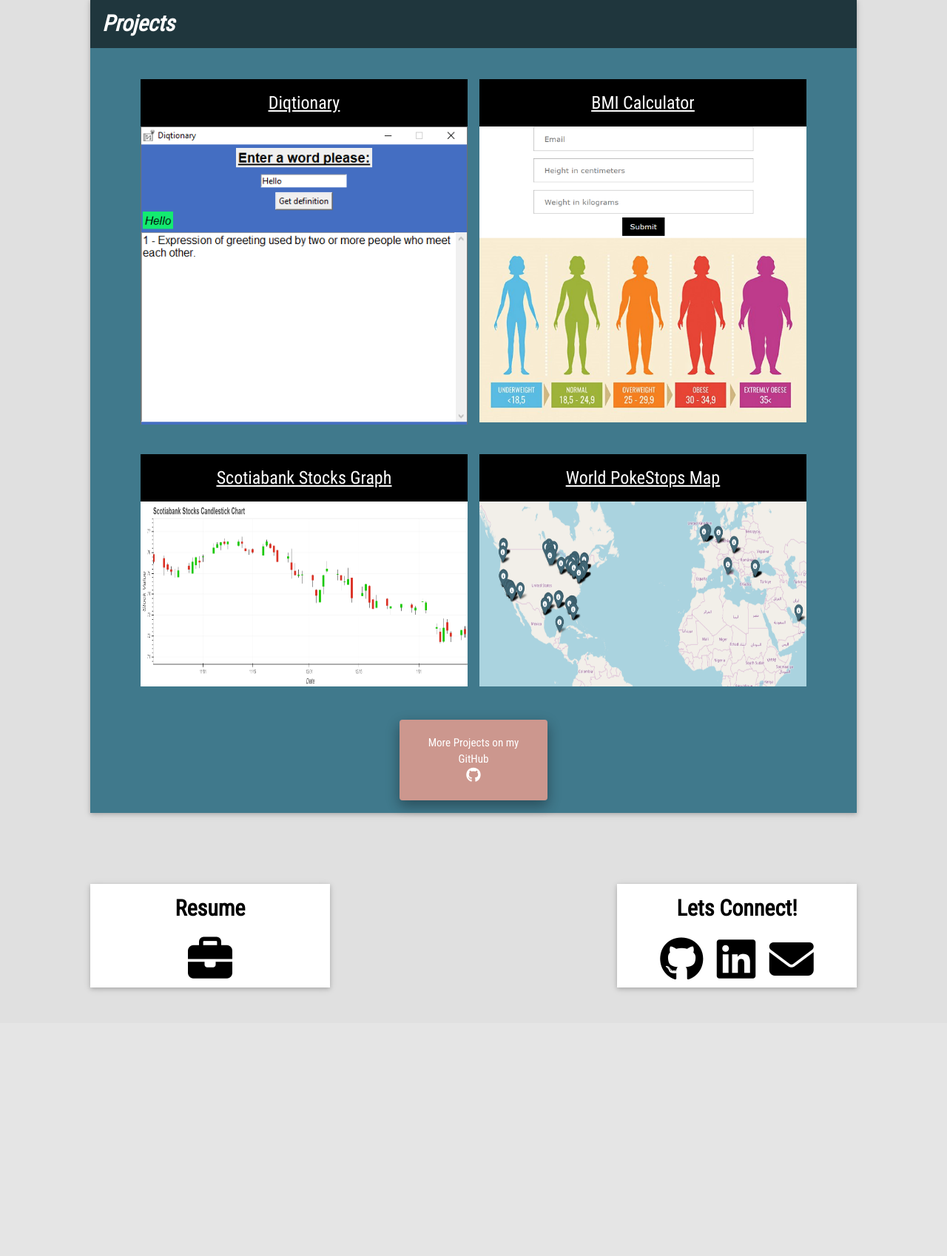
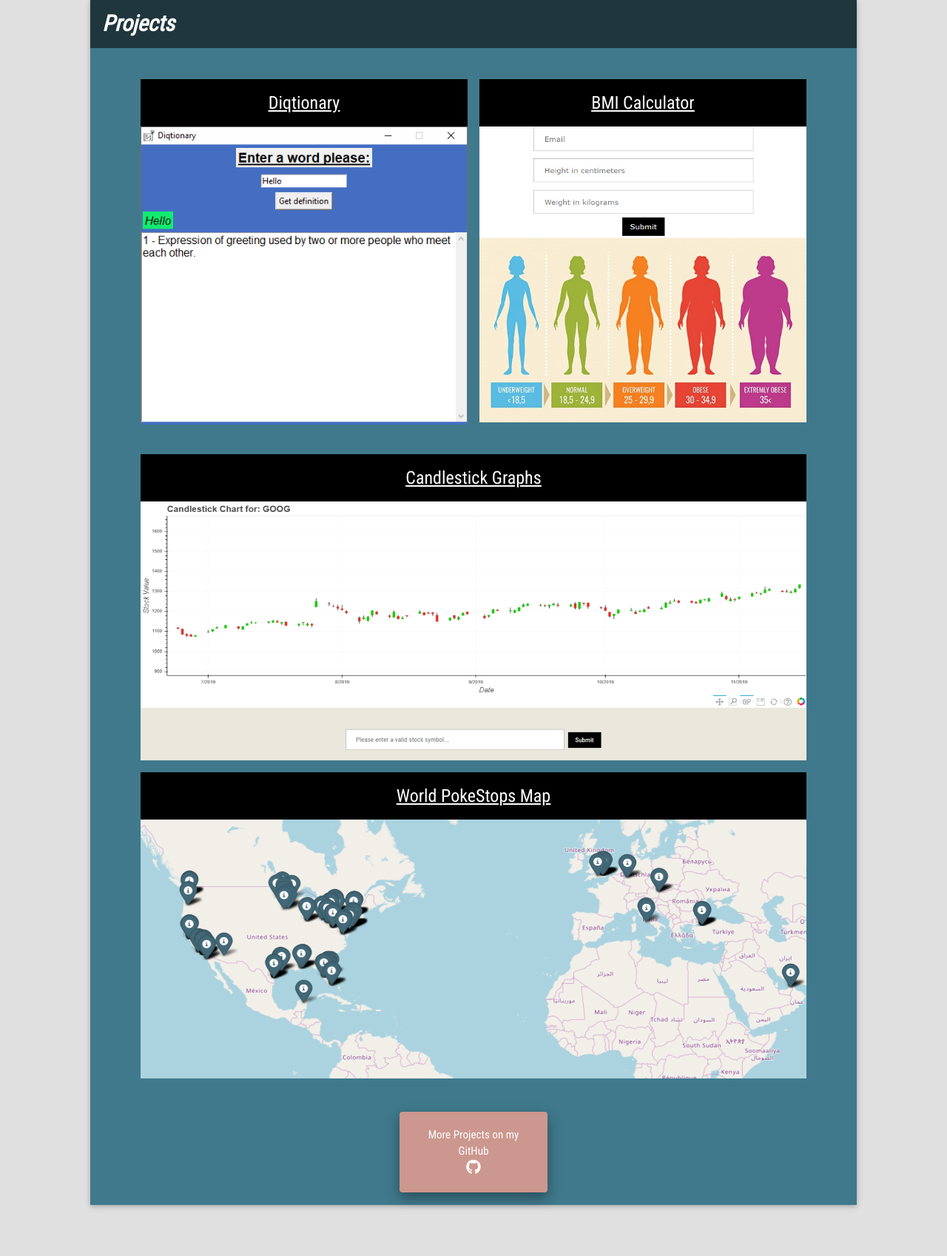
Before and after one commit to HassaanAbbasi/PersonalWebsite, a Flask app: page / in a window 1280 px wide. Shown: the part 1064-2762 px from the top of the page at 74% size. Before the commit the page ends 2405 px from the top, so only its background shows below. Run offline with Flask 2, Linux system fonts and the light colour scheme; some libraries are stand-ins or nearby versions.

Commit message:
Updated stocks project info. Updated resume.

```diff
--- a/templates/home.html
+++ b/templates/home.html
@@ -440,24 +440,24 @@
 
                 <div class="w3-content w3-padding-large">
                     <div class="w3-row-padding">
-                        <div class="w3-col l6 m6 w3-margin-bottom">
-                            <div class="w3-center w3-black w3-padding-small"><a href="https://scotiabank-stock.herokuapp.com/" target="_blank"><h3><u>Scotiabank Stocks Graph</u></h3></a></div>
+                        <div class="w3-col l12 m6 w3-margin-bottom">
+                            <div class="w3-center w3-black w3-padding-small"><a href="https://candlestick-stocks.herokuapp.com/" target="_blank"><h3><u>Candlestick Graphs</u></h3></a></div>
                             <div class="w3-display-container container">
-                                <a href="https://scotiabank-stock.herokuapp.com/" target="_blank">
-                                    <img src="{{ url_for('static', filename='scotia.png') }}" class="image2" alt="stocks" style="width:100%; height:250px">
+                                <a href="https://candlestick-stocks.herokuapp.com/" target="_blank">
+                                    <img src="{{ url_for('static', filename='stock.png') }}" class="image2" alt="stocks" style="width:100%; height:350px">
                                     <div class="middle2">
                                         <div class="text2">
-                                            An online graph that allows users to study the present stock data of Scotiabank Toronto.
+                                            An online graph that allows users to study the present stock data of any company on the stock market.
                                         </div>
                                     </div>
                                 </a>
                             </div>
                         </div>
-                        <div class="w3-col l6 m6 w3-margin-bottom">
+                        <div class="w3-col l12 m6 w3-margin-bottom">
                             <div class="w3-center w3-black w3-padding-small"><a href="https://github.com/HassaanAbbasi/World-PokeStops-Map" target="_blank"><h3><u>World PokeStops Map</u></h3></a></div>
                             <div class="w3-display-container container">
                                 <a href="https://github.com/HassaanAbbasi/World-PokeStops-Map" target="_blank">
-                                    <img src="{{ url_for('static', filename='mapping.png') }}" class="image2" alt="poke map" style="width:100%; height: 250px;">
+                                    <img src="{{ url_for('static', filename='mapping.png') }}" class="image2" alt="poke map" style="width:100%; height: 350px;">
                                     <div class="middle2">
                                         <div class="text2">
                                             A map that stores the locations of interesting PokeStops from around the world.
```
Also changed, not shown: static/stock.png (added), 1 other file.
